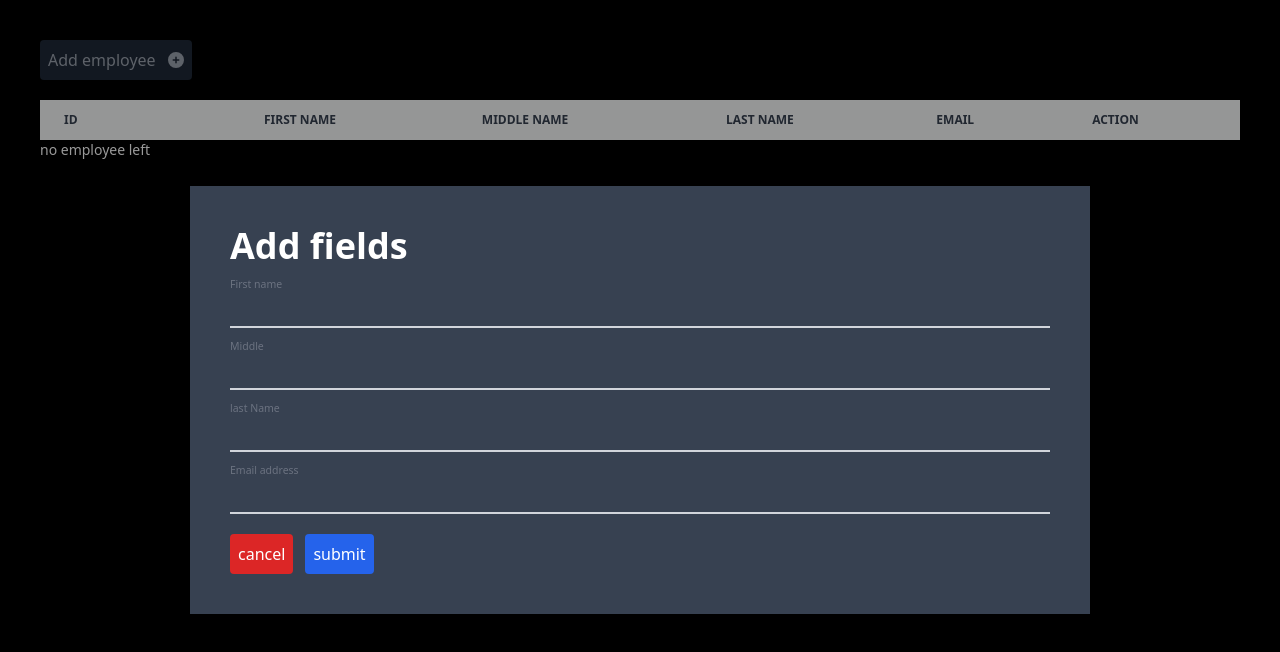
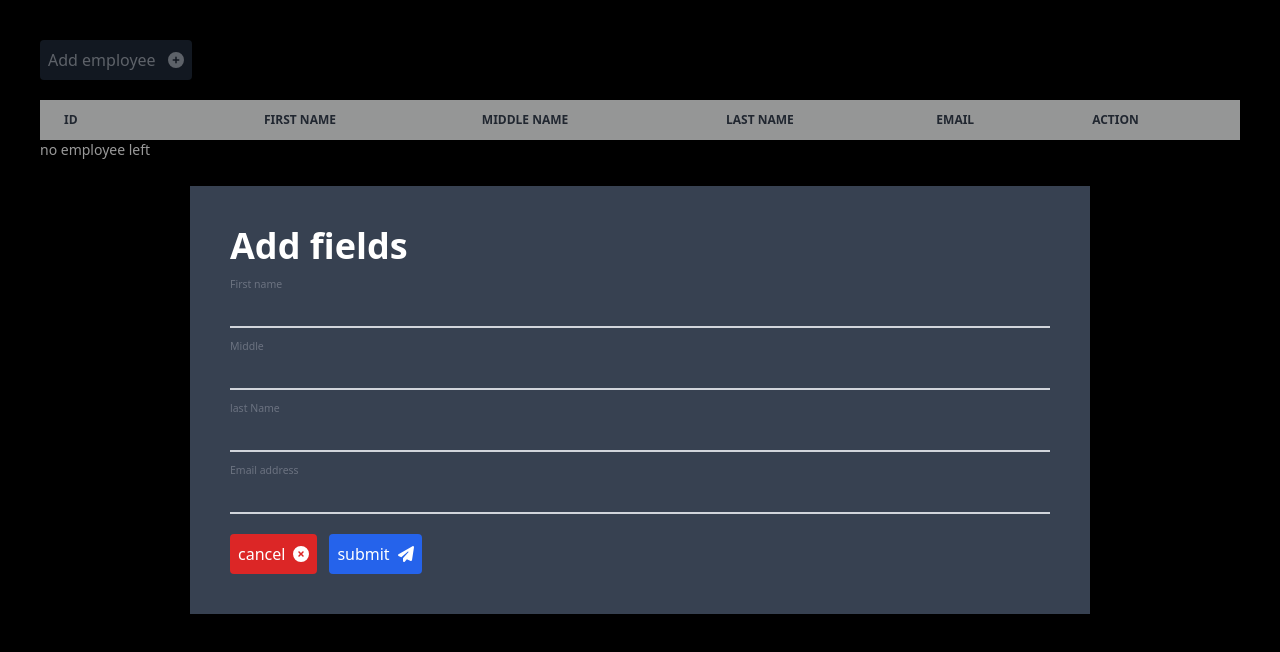
Before and after one commit to Mark-Alexis-Posadas/employee-list, a React (Vite) app: page / in a window 1280 px wide. Both pictures are taken after a click on the button "Add employee". Shown: the top 652 px of the page. Built offline with nearby package versions, Linux system fonts and the light colour scheme.

Commit message:
add cancel and submit button icon

```diff
--- a/src/components/Modal/Modal.jsx
+++ b/src/components/Modal/Modal.jsx
@@ -1,3 +1,9 @@
+import {
+  faCircleXmark,
+  faPaperPlane,
+  faPlane,
+} from "@fortawesome/free-solid-svg-icons";
+import { FontAwesomeIcon } from "@fortawesome/react-fontawesome";
 export default function Modal({
   dispatch,
   handleFieldChange,
@@ -77,13 +83,18 @@ export default function Modal({
 
         <div className="flex items-center gap-3">
           <button
-            className="text-white rounded p-2 bg-red-600"
+            className="text-white rounded p-2 bg-red-600 flex items-center gap-2"
             onClick={() => dispatch({ type: "HANDLE_CANCEL" })}
           >
             cancel
+            <FontAwesomeIcon icon={faCircleXmark} />
           </button>
-          <button className="text-white rounded p-2 bg-blue-600" type="submit">
+          <button
+            className="text-white rounded p-2 bg-blue-600 flex items-center gap-2"
+            type="submit"
+          >
             submit
+            <FontAwesomeIcon icon={faPaperPlane} />
           </button>
         </div>
       </form>
```
